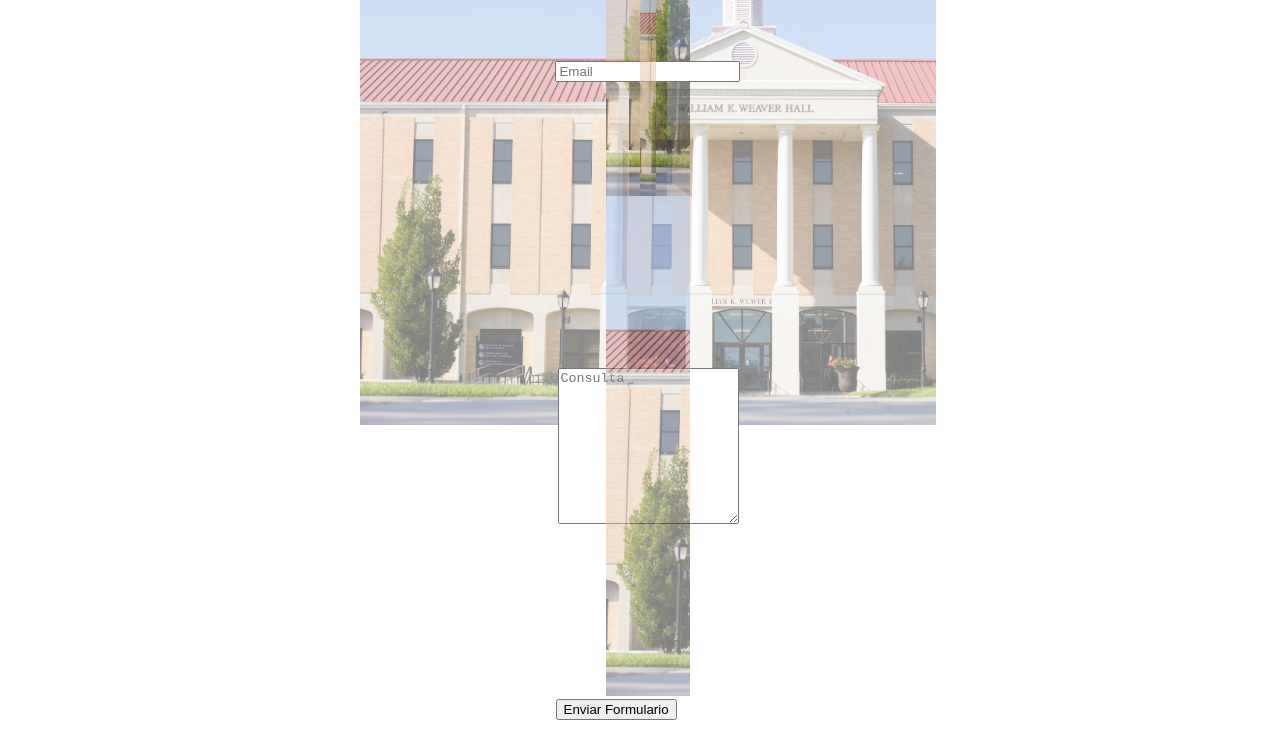
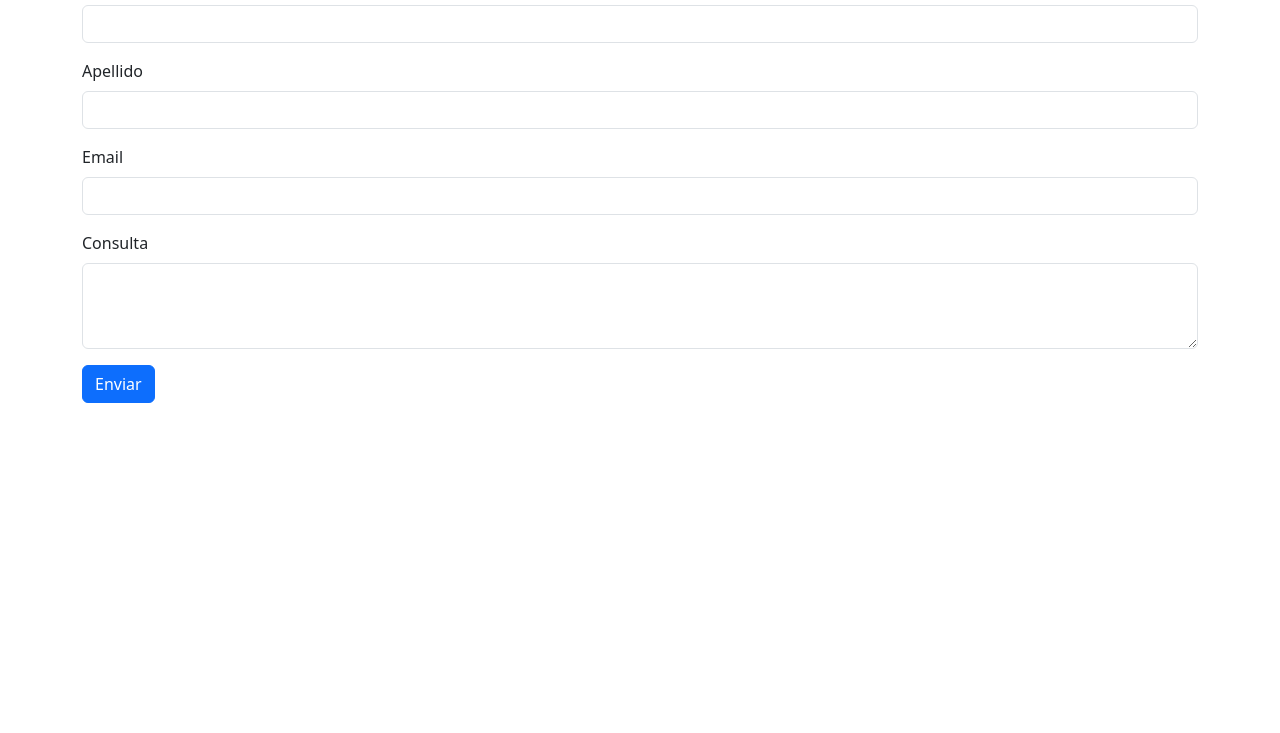
Before and after one commit to tango3d-rem/PROYECTOINTEGRADOR-WEB-UNTREFSCHOOL, a plain HTML site: page contacto.html in a window 1280 px wide. Shown: the part 83-816 px from the top of the page. Drawn offline with nearby package versions, Linux system fonts and the light colour scheme; a web font is replaced by a local one.

Commit message:
ultimos retoques

```diff
--- a/contacto.html
+++ b/contacto.html
@@ -6,72 +6,45 @@
     <meta name="description" content="Poyecto Integrador Argentina Programa" />
     <meta name="author" content="Mario Alberto Achucarro" />
     <title>Contacto</title>
-    <style>
-        @import url('https://fonts.googleapis.com/css2?family=Belanosima:wght@400;700&family=Poppins:wght@400;700&display=swap');
-        body {
-            font-family: 'Poppins', sans-serif;
-            width: 100vw;
-            height: 100vh;
-        }
-
-        div {
-            width: 45%;
-            height: 500px;
-            margin-left: auto;
-            margin-right: auto;
-
-            display: flex;
-            flex-direction: column;
-            justify-content: center;
-            align-items: center;
-
-            position: relative;
-        }
-
-        div::before {
-            content: '';
-            background-image: url("../img/edificio.jpg");
-            background-size: cover;
-            width: 100%;
-            height: 100%;
-            position: absolute;
-            opacity: .5;
-        }
-
-        h1, h2 {
-            font-family: 'Belanosima', sans-serif;
-            position: relative;
-        }
-    </style>
+    <link href="https://cdn.jsdelivr.net/npm/bootstrap@5.3.0/dist/css/bootstrap.min.css" rel="stylesheet" integrity="sha384-9ndCyUaIbzAi2FUVXJi0CjmCapSmO7SnpJef0486qhLnuZ2cdeRhO02iuK6FUUVM" crossorigin="anonymous">
 </head>
 <body>
-    <main>
+
     <header>
-
+      <div class="container">
+        <h1>Formulario de Contacto</h1>
+      </div>
     </header>
 
-        <section>
-            <div class="container">
-                <h1>Formulario de Contacto</h1>
-                <form target="_blank" action="https://formsubmit.co/marius.achu@gmail.com" method="POST">
-                  <div class="form-group">
-                    <div class="form-row">
-                      <div class="col">
-                        <input type="text" name="name" class="form-control" placeholder="Nombre Completo" required>
+    <main class="container">
+      <form action="https://formsubmit.co/marius.achu@gmail.com" method="POST">
+
+        <div class="mb-3">
+          <label for="nombre" class="form-label">Nombre</label>
+          <input type="text" class="form-control" id="nombre" aria-describedby="name" required>
         </div>
-                      <div class="col">
-                        <input type="email" name="email" class="form-control" placeholder="Email" required>
+
+        <div class="mb-3">
+          <label for="apellido" class="form-label">Apellido</label>
+          <input type="text" class="form-control" id="apellido" aria-describedby="name" required>
         </div>
+
+        <div class="mb-3">
+          <label for="exampleInputEmail1" class="form-label">Email</label>
+          <input type="email" class="form-control" id="exampleInputEmail1" aria-describedby="emailHelp" required>
         </div>
+
+        <div class="mb-3">
+          <label for="exampleFormControlTextarea1" class="form-label">Consulta</label>
+          <textarea class="form-control" id="exampleFormControlTextarea1" rows="3"></textarea>
         </div>
-                  <div class="form-group">
-                    <textarea placeholder="Consulta" class="form-control" name="message" rows="10" required></textarea>
-                  </div>
-                  <button type="submit" class="btn btn-lg btn-dark btn-block">Enviar Formulario</button>
+
+        <button type="submit" class="btn btn-primary">Enviar</button>
+
       </form>
-              </div>
-         </section>
     </main>
+
+    <script src="https://cdn.jsdelivr.net/npm/bootstrap@5.3.0/dist/js/bootstrap.bundle.min.js" integrity="sha384-geWF76RCwLtnZ8qwWowPQNguL3RmwHVBC9FhGdlKrxdiJJigb/j/68SIy3Te4Bkz" crossorigin="anonymous"></script>
 
 </body>
 </html>
```
Lines whose indentation alone changed are shown as unchanged.
